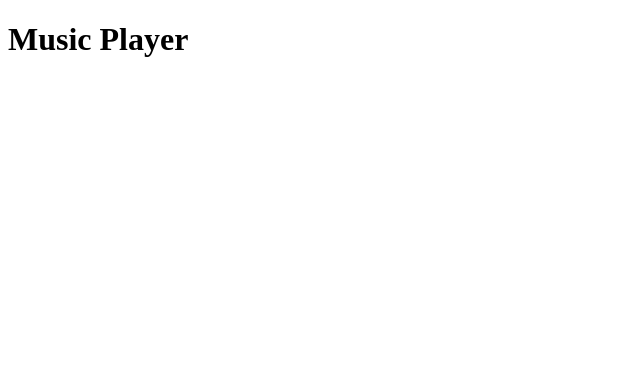
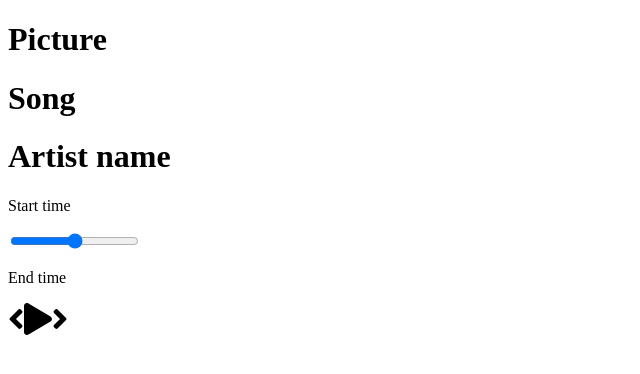
Before and after one commit to Jay890/ReactApp, a React (Create React App) app in the folder music-player/react-player/: page / in a window 1280 px wide. Shown: the top 374 px of the page, without its empty margins (0-640 px from the left). Built offline with nearby package versions, Linux system fonts and the light colour scheme.

Commit message:
Music player (WIP)
install packages for font awesome and
Import font-awesome and icons
Render skip back, play and skip forward icons to page

```diff
--- a/music-player/react-player/package.json
+++ b/music-player/react-player/package.json
@@ -3,6 +3,9 @@
   "version": "0.1.0",
   "private": true,
   "dependencies": {
+    "@fortawesome/fontawesome-svg-core": "^1.2.32",
+    "@fortawesome/free-solid-svg-icons": "^5.15.1",
+    "@fortawesome/react-fontawesome": "^0.1.13",
     "@testing-library/jest-dom": "^5.11.6",
     "@testing-library/react": "^11.2.2",
     "@testing-library/user-event": "^12.5.0",
--- a/music-player/react-player/src/App.js
+++ b/music-player/react-player/src/App.js
@@ -1,9 +1,13 @@
 import React from "react";
+//Adding components
+import Player from "./components/Player";
+import Song from "./components/Song";
 
 function App() {
   return (
     <div className="App">
-      <h1>Music Player</h1>
+      <Song />
+      <Player />
     </div>
   );
 }
--- a/music-player/react-player/src/components/Player.js
+++ b/music-player/react-player/src/components/Player.js
@@ -1,4 +1,10 @@
 import React from "react";
+import { FontAwesomeIcon } from "@fortawesome/react-fontawesome";
+import {
+  faPlay,
+  faAngleLeft,
+  faAngleRight,
+} from "@fortawesome/free-solid-svg-icons";
 
 const Player = () => {
   return (
@@ -8,6 +14,15 @@
         <input type="range" />
         <p>End time</p>
       </div>
+      <div className="play-control">
+        <FontAwesomeIcon className="skip-back" size="2x" icon={faAngleLeft} />
+        <FontAwesomeIcon className="play" size="2x" icon={faPlay} />
+        <FontAwesomeIcon
+          className="skip-forward"
+          size="2x"
+          icon={faAngleRight}
+        />
+      </div>
     </div>
   );
 };
--- a/music-player/react-player/src/components/Song.js
+++ b/music-player/react-player/src/components/Song.js
@@ -10,4 +10,4 @@
   );
 };
 
-export default Player;
+export default Song;
```
Also changed, not shown: 2 other files (tests, documents, lock files or other folders).
